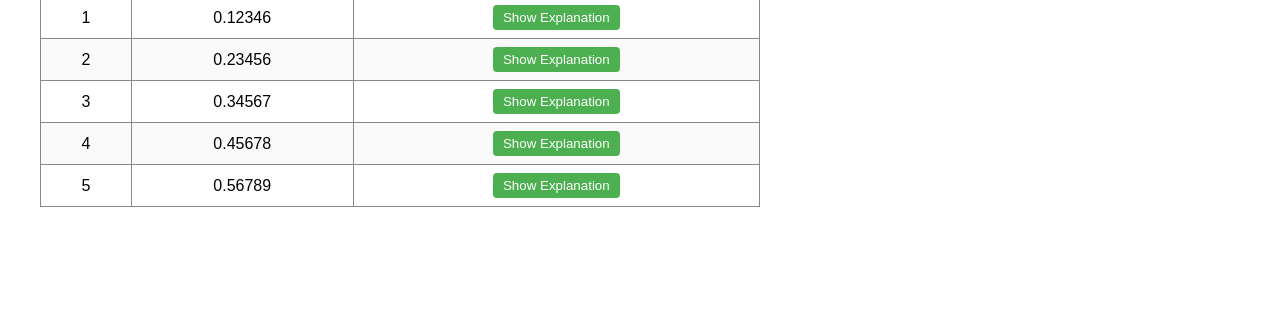
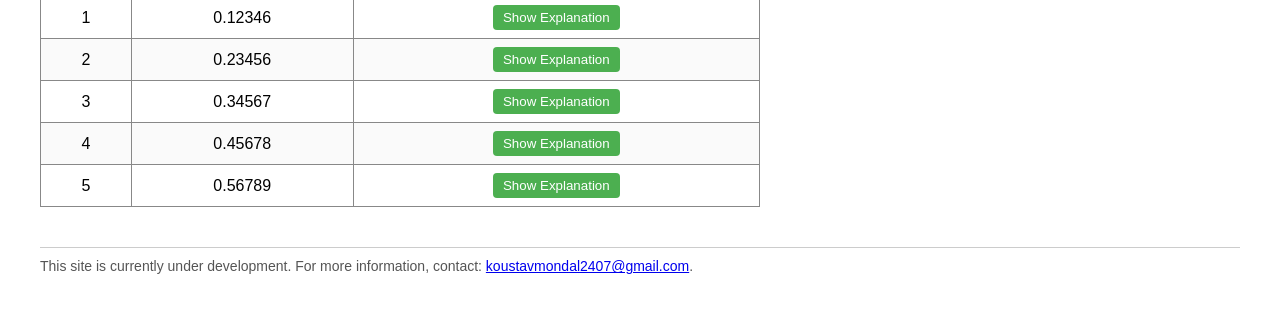
Before and after one commit to Kosutav1997/Dedekind-Eta-Database, a plain HTML site: page index.html in a window 1280 px wide. Shown: the part 137-450 px from the top of the page. Drawn offline with Linux system fonts and the light colour scheme.

Commit message:
Update index.html

```diff
--- a/index.html
+++ b/index.html
@@ -78,4 +78,12 @@
       .catch(err => console.error("Error loading JSON:", err));
   </script>
 </body>
+
+
+  <!-- Place this at the bottom of your body -->
+<footer style="margin-top: 40px; border-top: 1px solid #ccc; padding-top: 10px; font-size: 14px; color: #555;">
+  This site is currently under development. For more information, contact:
+  <a href="mailto:koustavmondal2407@gmail.com">koustavmondal2407@gmail.com</a>.
+</footer>
+
 </html>
```
